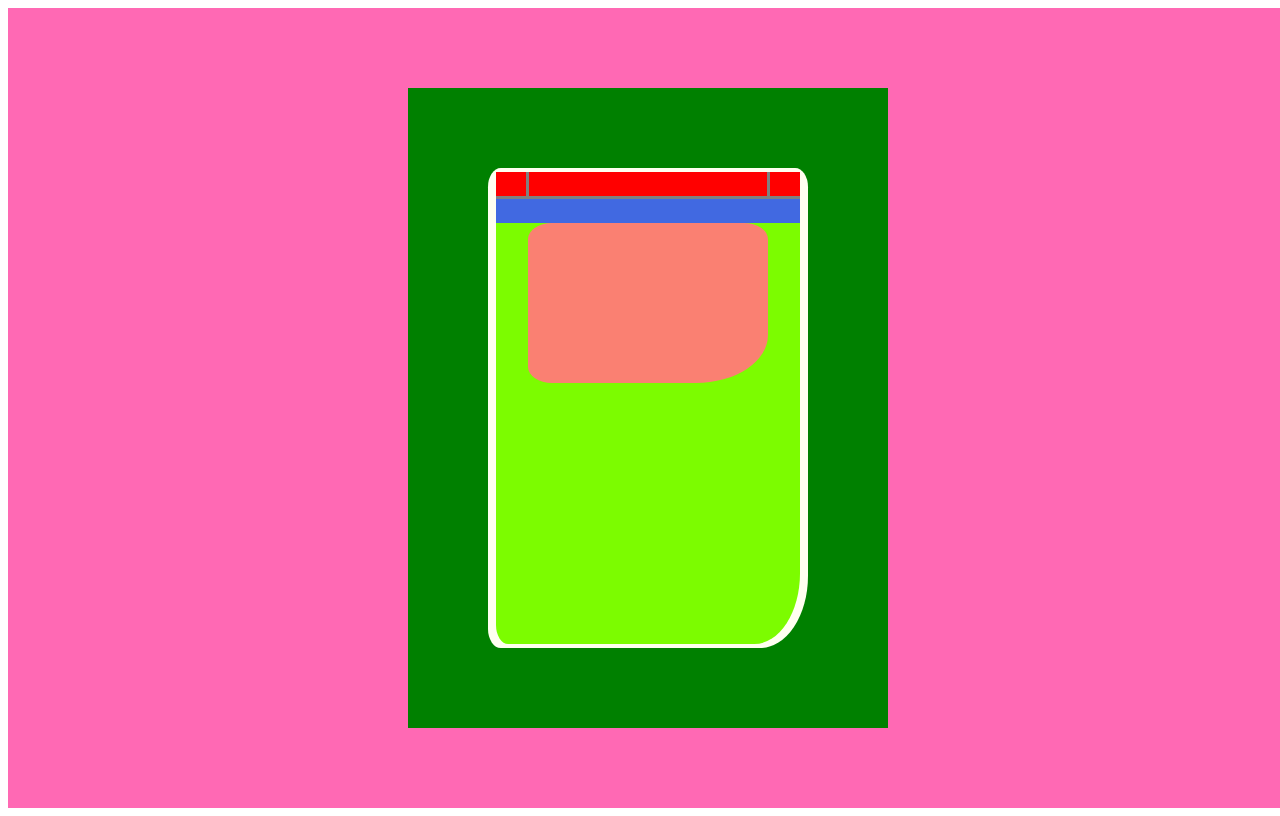
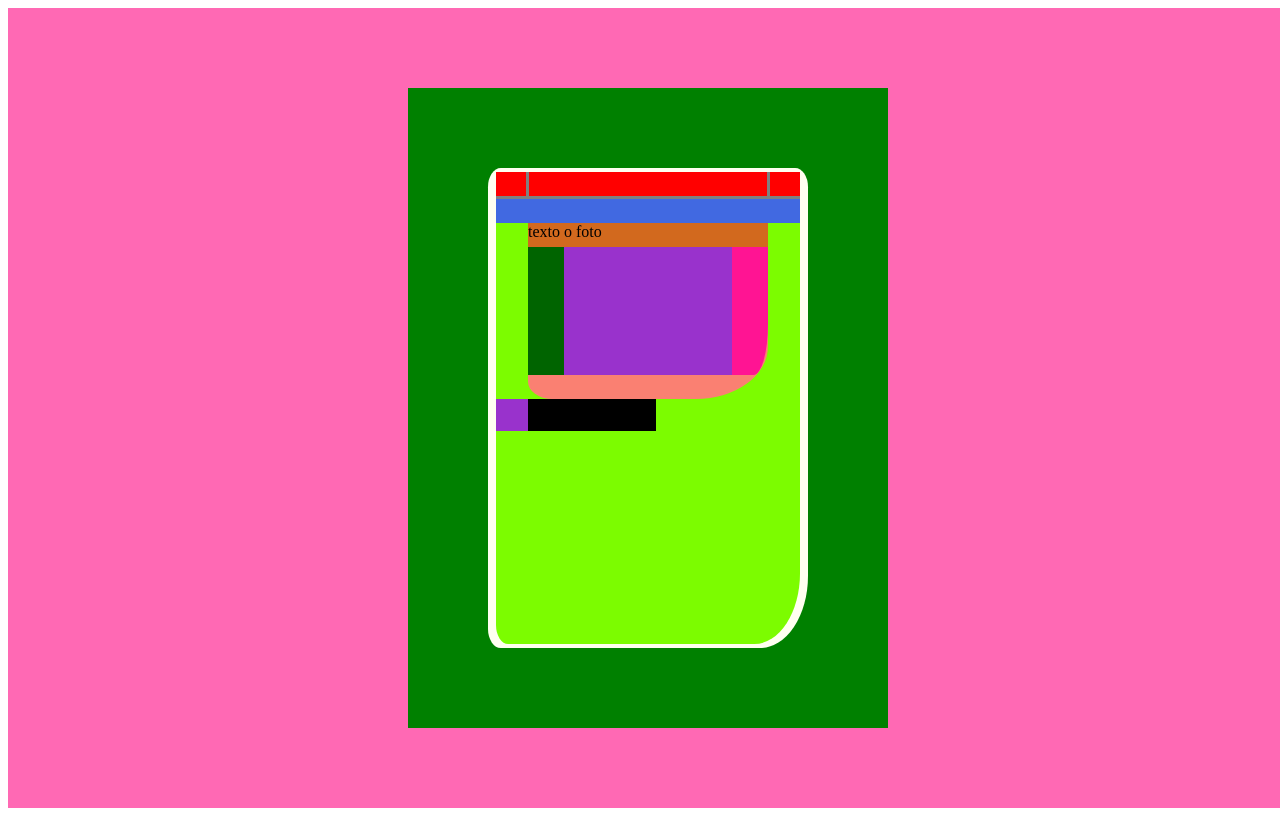
Before and after one commit to SantiagoRMJ/gameConsole, a plain HTML site: page index.html in a window 1280 px wide. Drawn offline with Linux system fonts and the light colour scheme.

Commit message:
screen added

```diff
--- a/css/style.css
+++ b/css/style.css
@@ -85,10 +85,58 @@
     display: flex;
     justify-content: center;
     align-items: center;
+
 }
 #marginScreen{
     width: 15em;
-    height: 10em;
+    height: 11em;
     background-color: salmon;
     border-radius: 10% 10% 30% 10%;
 }
+#topScreen{
+    width: 15em;
+    height: 1.5em;
+    background-color: chocolate;
+}
+#middleScreen{
+    display: flex;
+    justify-content: center;
+    align-items: center;
+}
+#leftScreen{
+    width: 15%;
+    height: 8em;
+    background-color: darkgreen;
+}
+#screen{
+    width: 70%;
+    height: 8em;
+    background-color: darkorchid;
+}
+#rightScreen{
+    width: 15%;
+    height: 8em;
+    background-color: deeppink;
+    border-radius: 0% 0% 40% 0%;
+}
+/*********************************************
+**********************************************
+************  DIVISOR CENTRAL   **************
+**********************************************
+*********************************************/
+
+#consoleLogo{
+    display: flex;
+    justify-content: flex-start;
+
+}
+#spaceLeft{
+    background-color: darkorchid;
+    width: 2em;
+    height: 2em;
+}
+#logo{
+    width: 8em;
+    height: 2em;
+    background-color: black;
+}
--- a/index.html
+++ b/index.html
@@ -20,19 +20,27 @@
                     <div id="contScreen">
                         <div id="marginScreen">
                             <div id="topScreen">
-                                <div id="middleScreen">
-                                    <div id="leftScreen"></div>
-                                    <div id="screen"></div>
-                                    <div id="rightScreen"></div>
-                                <div id="bottomScreen"></div>
-
+                                <div id="topText">texto o foto</div>
+                            </div>
+                            <div id="middleScreen">
+                                <div id="leftScreen">
+                                    <div id="batteryLight"></div>
+                                    <div id="powerText"></div>
                                 </div>
+                                <div id="screen"></div>
+                                <div id="rightScreen"></div>
                             </div>
+                            <div id="bottomScreen"></div>
                         </div>
+                    </div>
+                    <div id="consoleLogo">
+                        <div id="spaceLeft"></div>
+                        <div id="logo"></div>
                     </div>
                 </div>
             </div>
         </div>
     </div>
+
 </body>
 </html>
```
